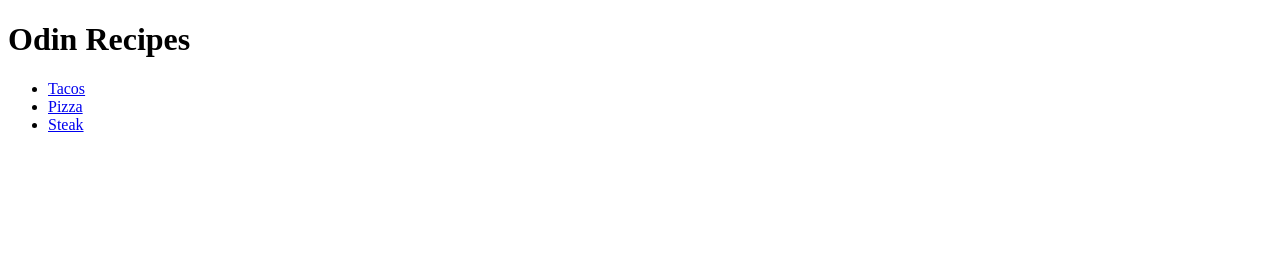
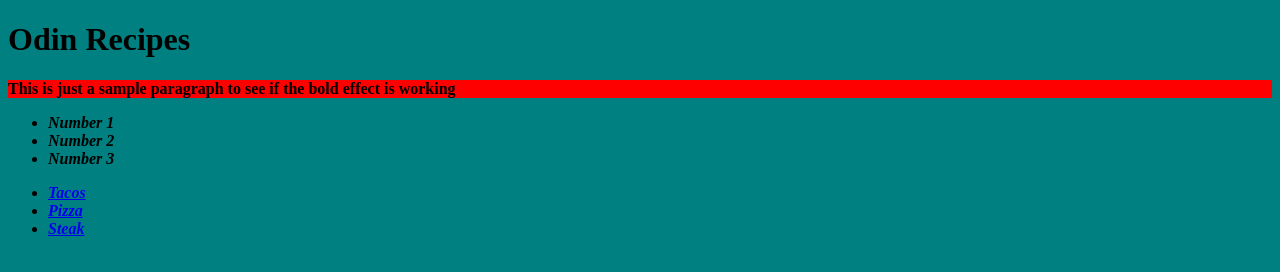
Before and after one commit to de3x/odin-recipes, a plain HTML site: page index.html in a window 1280 px wide. Drawn offline with Linux system fonts and the light colour scheme.

Commit message:
Created initial stylesheet with very basic style examples for setup/practice.

```diff
--- a/index.html
+++ b/index.html
@@ -5,9 +5,17 @@
     <meta http-equiv="X-UA-Compatible" content="IE=edge">
     <meta name="viewport" content="width=device-width, initial-scale=1.0">
     <title>Document</title>
+    <link rel="stylesheet" href="styles.css">
 </head>
 <body>
     <h1>Odin Recipes</h1>
+    <p>This is just a sample paragraph to see if the bold effect is working</p>
+    <ul>
+        <li>Number 1</li>
+        <li>Number 2</li>
+        <li>Number 3</li>
+
+    </ul>
     <ul>
         <li><a href="recipes/tacos.html">Tacos</a></li>
         <li><a href="recipes/pizza.html">Pizza</a></li>
--- /dev/null
+++ b/styles.css
@@ -0,0 +1,14 @@
+body {
+    background-color: teal;
+}
+
+p {
+    background-color: red;
+    font-weight: bold;
+}
+
+li {
+    font-weight: bold;
+    font-style: italic;
+
+}
```
Also changed, not shown: recipes/pizza.html (+1 -0 lines), recipes/steak.html (+1 -0 lines), recipes/tacos.html (+1 -0 lines).
